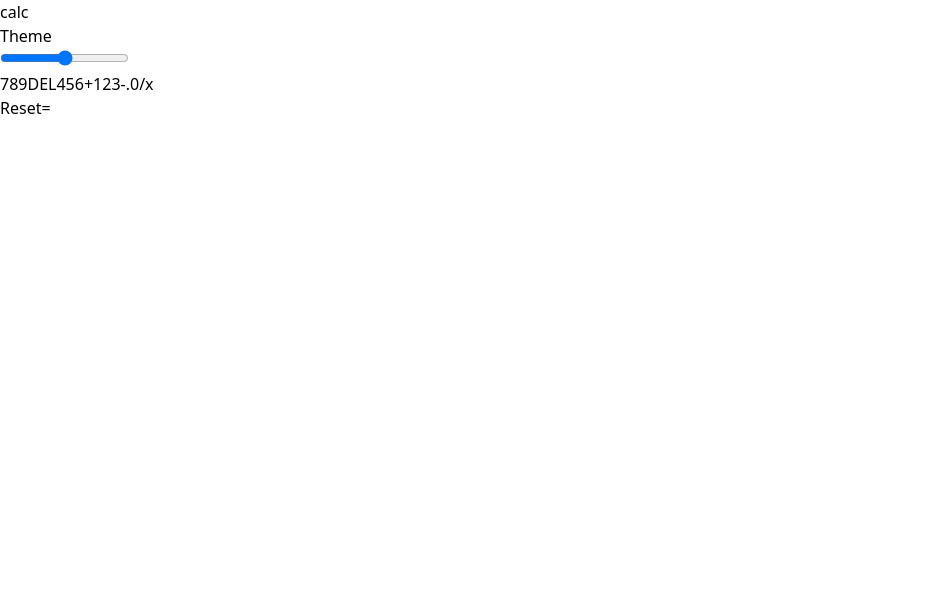
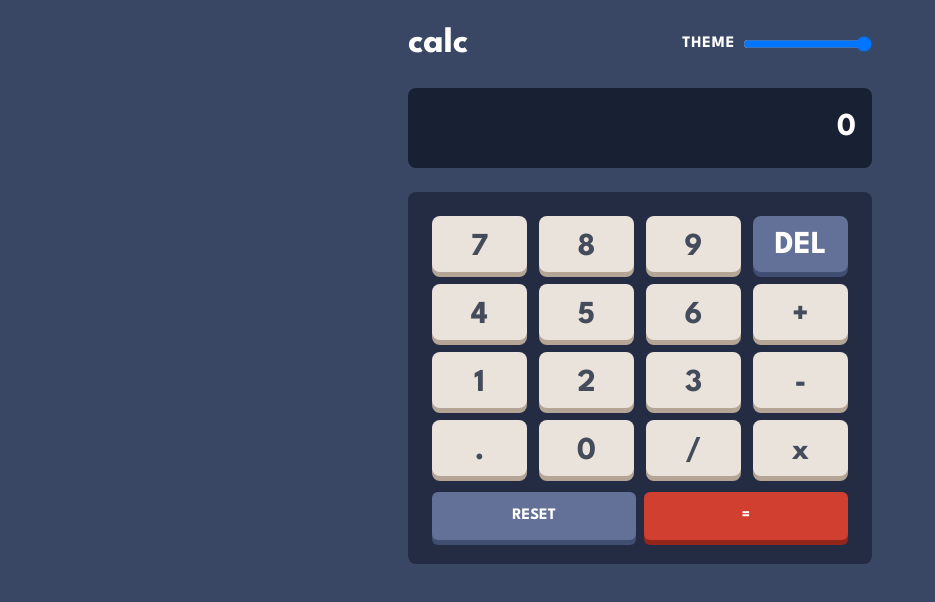
Before and after one commit to to-my-learning-path/calculator-app, a React (Vite) app: page / in a window 1280 px wide. Shown: the top 602 px of the page, without its empty margins (0-935 px from the left). Built offline with nearby package versions, Linux system fonts and the light colour scheme.

Commit message:
Added Calculator styles

```diff
--- a/src/components/Calculator/Calculator.tsx
+++ b/src/components/Calculator/Calculator.tsx
@@ -1,4 +1,4 @@
-import React from "react";
+import { useState } from "react";
 
 const keysList = [
   [7, 8, 9, "DEL"],
@@ -8,27 +8,32 @@ const keysList = [
 ];
 
 const Calculator = () => {
+  const [result, setResult] = useState(0);
   return (
-    <div>
-      <div>
-        <p>calc</p>
-        <div>
-          <p>Theme</p>
-          <input type="range" name="" id="" />
+    <div className=" p-6 max-w-lg md:mx-auto">
+      <div className=" flex justify-between items-center">
+        <p className=" text-4xl">calc</p>
+        <div className=" flex justify-between gap-2">
+          <p className=" uppercase tracking-wider">Theme</p>
+          <input type="range" name="" id="" min={1} max={3} step={1} />
         </div>
       </div>
-      <div>
-        <p></p>
+      <div className=" bg-background-screen p-4 rounded-lg text-end my-6">
+        <p className=" text-numbersFontSize">{result}</p>
       </div>
-      <div>
-        <div>
+      <div className=" bg-background-keypad rounded-lg p-6">
+        <div className=" grid grid-cols-4 gap-3">
           {keysList.flat().map((item, index) => (
             <KeyButton key={index} keyValue={item} />
           ))}
         </div>
-        <div>
-          <button>Reset</button>
-          <button>=</button>
+        <div className=" flex justify-between items-center gap-2 pt-4">
+          <button className=" uppercase bg-resetKey-background shadow-keyShadow shadow-resetKey-shadow w-full rounded-md py-3">
+            Reset
+          </button>
+          <button className=" bg-equalKey-background shadow-equalKey-shadow shadow-keyShadow w-full rounded-md py-3">
+            =
+          </button>
         </div>
       </div>
     </div>
@@ -36,7 +41,18 @@ const Calculator = () => {
 };
 
 const KeyButton = ({ keyValue }: { keyValue: string | number }) => {
-  return <button onClick={() => console.log(keyValue)}>{keyValue}</button>;
+  return (
+    <button
+      className={`${
+        keyValue !== "DEL"
+          ? "bg-numberKey-background shadow-numberKey-shadow text-text-numberKey pt-2 hover:bg-opacity-10"
+          : "bg-resetKey-background shadow-resetKey-shadow text-text-primary text-lg pt-1"
+      } text-center rounded-lg text-numbersFontSize shadow-keyShadow`}
+      onClick={() => console.log(keyValue)}
+    >
+      {keyValue}
+    </button>
+  );
 };
 
 export default Calculator;
--- a/src/index.css
+++ b/src/index.css
@@ -2,43 +2,55 @@
 
 @layer base {
   :root {
-    --color-bg-main: "hsl(222, 26%, 31%)";
-    --color-bg-toggle: "hsl(223, 31%, 20%)";
-    --color-bg-keypad: "hsl(223, 31%, 20%)";
-    --color-bg-screen: "hsl(224, 36%, 15%)";
+    --color-bg-main: hsl(222, 26%, 31%);
+    --color-bg-toggle: hsl(223, 31%, 20%);
+    --color-bg-keypad: hsl(223, 31%, 20%);
+    --color-bg-screen: hsl(224, 36%, 15%);
 
-    --color-keys-background: "hsl(225, 21%, 49%)";
-    --color-keys-shadow: "hsl(224, 28%, 35%)";
+    --color-resetKey-background: hsl(225, 21%, 49%);
+    --color-resetKey-shadow: hsl(224, 28%, 35%);
 
-    --color-text-one: "hsl(221, 14%, 31%)";
-    --color-text-two: "hsl(0, 0%, 100%)";
+    --color-equalKey-background: hsl(6, 63%, 50%);
+    --color-equalKey-shadow: hsl(6, 70%, 34%);
+
+    --color-numberKey-background: hsl(30, 25%, 89%);
+    --color-numberKey-shadow: hsl(28, 16%, 65%);
+
+    --color-numberKey-text: hsl(221, 14%, 31%);
+    --color-primary-text: hsl(0, 0%, 100%);
   }
 
-  .theme-two {
-    --color-bg-main: "hsl(0, 0%, 90%)";
-    --color-bg-toggle: "hsl(0, 5%, 81%)";
-    --color-bg-keypad: "hsl(0, 5%, 81%)";
-    --color-bg-screen: "hsl(0, 0%, 93%)";
+  body {
+    @apply bg-background-main;
+    @apply font-leagueSpartan;
+    @apply text-text-primary;
+  }
+}
 
-    --color-keys-background: "hsl(185, 42%, 37%)";
-    --color-keys-shadow: "hsl(185, 58%, 25%)";
+.theme-two {
+  --color-bg-main: hsl(0, 0%, 90%);
+  --color-bg-toggle: hsl(0, 5%, 81%);
+  --color-bg-keypad: hsl(0, 5%, 81%);
+  --color-bg-screen: hsl(0, 0%, 93%);
 
-    --color-text-one: "hsl(60, 10%, 19%)";
-    --color-text-two: "hsl(0, 0%, 100%)";
-  }
+  --color-keys-background: hsl(185, 42%, 37%);
+  --color-keys-shadow: hsl(185, 58%, 25%);
 
-  .theme-three {
-    --color-bg-main: "hsl(268, 75%, 9%)";
-    --color-bg-toggle: "hsl(268, 71%, 12%)";
-    --color-bg-keypad: "hsl(268, 71%, 12%)";
-    --color-bg-screen: "hsl(268, 71%, 12%)";
+  --color-text-one: hsl(60, 10%, 19%);
+  --color-text-two: hsl(0, 0%, 100%);
+}
 
-    --color-keys-background: "hsl(281, 89%, 26%)";
-    --color-keys-shadow: "hsl(285, 91%, 52%)";
+.theme-three {
+  --color-bg-main: hsl(268, 75%, 9%);
+  --color-bg-toggle: hsl(268, 71%, 12%);
+  --color-bg-keypad: hsl(268, 71%, 12%);
+  --color-bg-screen: hsl(268, 71%, 12%);
 
-    --color-text-one: "hsl(52, 100%, 62%)";
-    --color-text-two: "hsl(0, 0%, 100%)";
-  }
+  --color-keys-background: hsl(281, 89%, 26%);
+  --color-keys-shadow: hsl(285, 91%, 52%);
+
+  --color-text-one: hsl(52, 100%, 62%);
+  --color-text-two: hsl(0, 0%, 100%);
 }
 
 @tailwind components;
--- a/tailwind.config.ts
+++ b/tailwind.config.ts
@@ -3,7 +3,6 @@ import type { Config } from "tailwindcss";
 export default {
   content: ["./index.html", "./src/**/*.{js,ts,jsx,tsx}"],
   theme: {
-    extend: {
     colors: {
       background: {
         main: "var(--color-bg-main)",
@@ -11,25 +10,30 @@ export default {
         keypad: "var(--color-bg-keypad)",
         screen: "var(--color-bg-screen)",
       },
-        oneKeys: {
-          background: "var()",
-          shadow: "var()",
+      resetKey: {
+        background: "var(--color-resetKey-background)",
+        shadow: "var(--color-resetKey-shadow)",
       },
-        twoKeys: {
-          background: "var()",
-          shadow: "var()",
+      equalKey: {
+        background: "var(--color-equalKey-background)",
+        shadow: "var(--color-equalKey-shadow)",
       },
-        threeKeys: {
-          background: "var()",
-          shadow: "var()",
+      numberKey: {
+        background: "var(--color-numberKey-background)",
+        shadow: "var(--color-numberKey-shadow)",
       },
       text: {
-          one: "var()",
-          two: "var()",
+        numberKey: "var(--color-numberKey-text)",
+        primary: "var(--color-primary-text)",
       },
     },
+
+    extend: {
       fontSize: {
         numbersFontSize: "32px",
+      },
+      boxShadow: {
+        keyShadow: "0px 5px 0px 0px",
       },
       fontFamily: {
         leagueSpartan: ["League Spartan", "sans-serif"],
```
Lines whose indentation alone changed are shown as unchanged.
